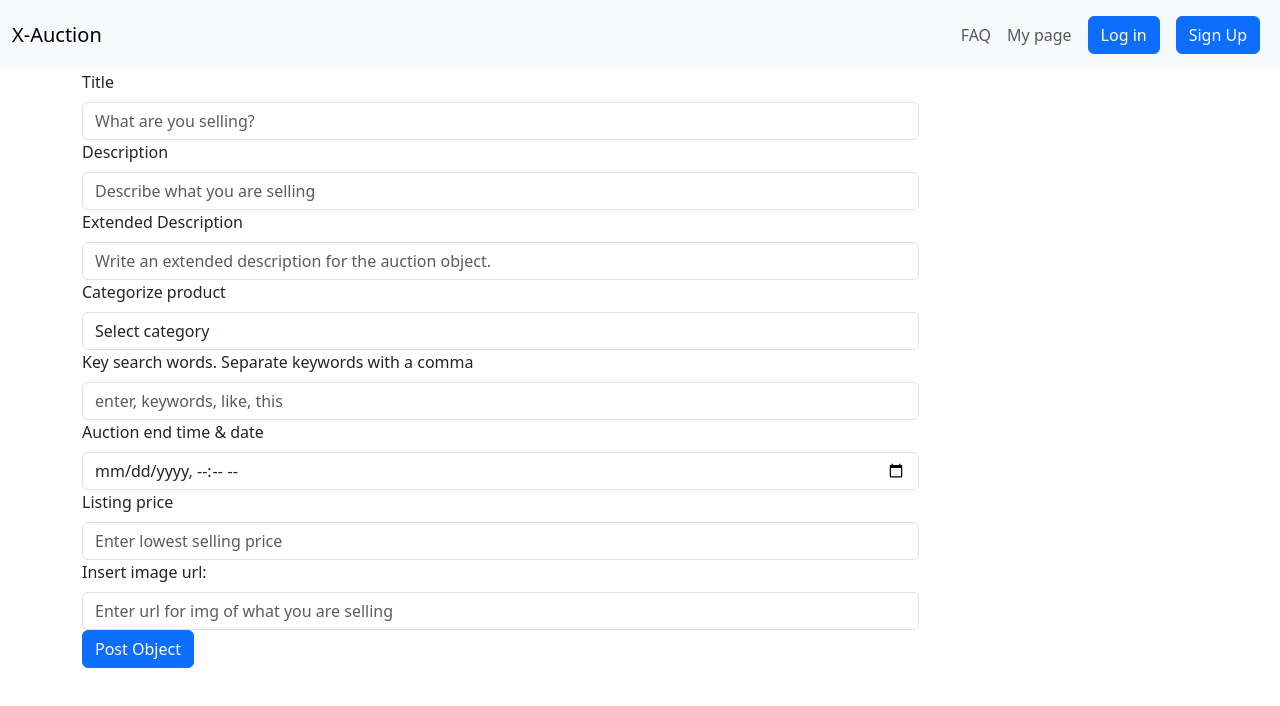
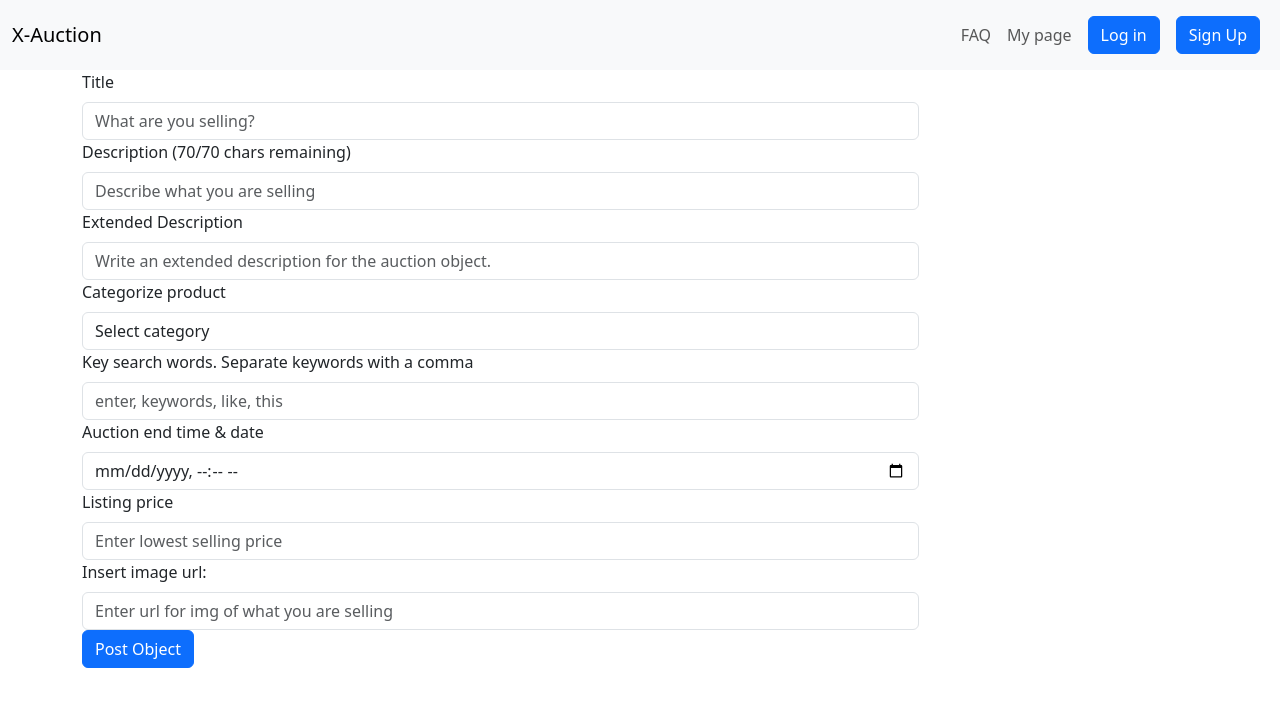
Before and after one commit to Mezea11/X-auction, a React (Vite) app: page /mypage in a window 1280 px wide. Shown: the top 706 px of the page. Built offline with nearby package versions, Linux system fonts and the light colour scheme.

Commit message:
"added character limit to description input and displays to user how many characters remain"

```diff
--- a/src/components/ProductForm.jsx
+++ b/src/components/ProductForm.jsx
@@ -9,6 +9,11 @@ export default function ProductForm({ onSubmit }) {
   const [endDate, setEndDate] = useState("");
   const [price, setPrice] = useState("");
   const [img_url, setImg_url] = useState("");
+  const [descriptionLength, setDescriptionLength] = useState(0);
+
+  const handleDescriptionLength = (e) => {
+    setDescriptionLength(e.target.value.length);
+  };
 
   function handleSubmit(e) {
     e.preventDefault();
@@ -67,15 +72,17 @@ export default function ProductForm({ onSubmit }) {
           </div>
           <div className="form-row">
             <label className="form-label" htmlFor="description">
-              Description
+              Description ({70 - descriptionLength}/70 chars remaining)
             </label>
             <input
               value={description}
               onChange={(e) => setDescription(e.target.value)}
+              onKeyUp={handleDescriptionLength}
               type="text"
               className="form-control w-75"
               id="description"
               placeholder="Describe what you are selling"
+              maxLength={70}
               required
             />
           </div>
```
